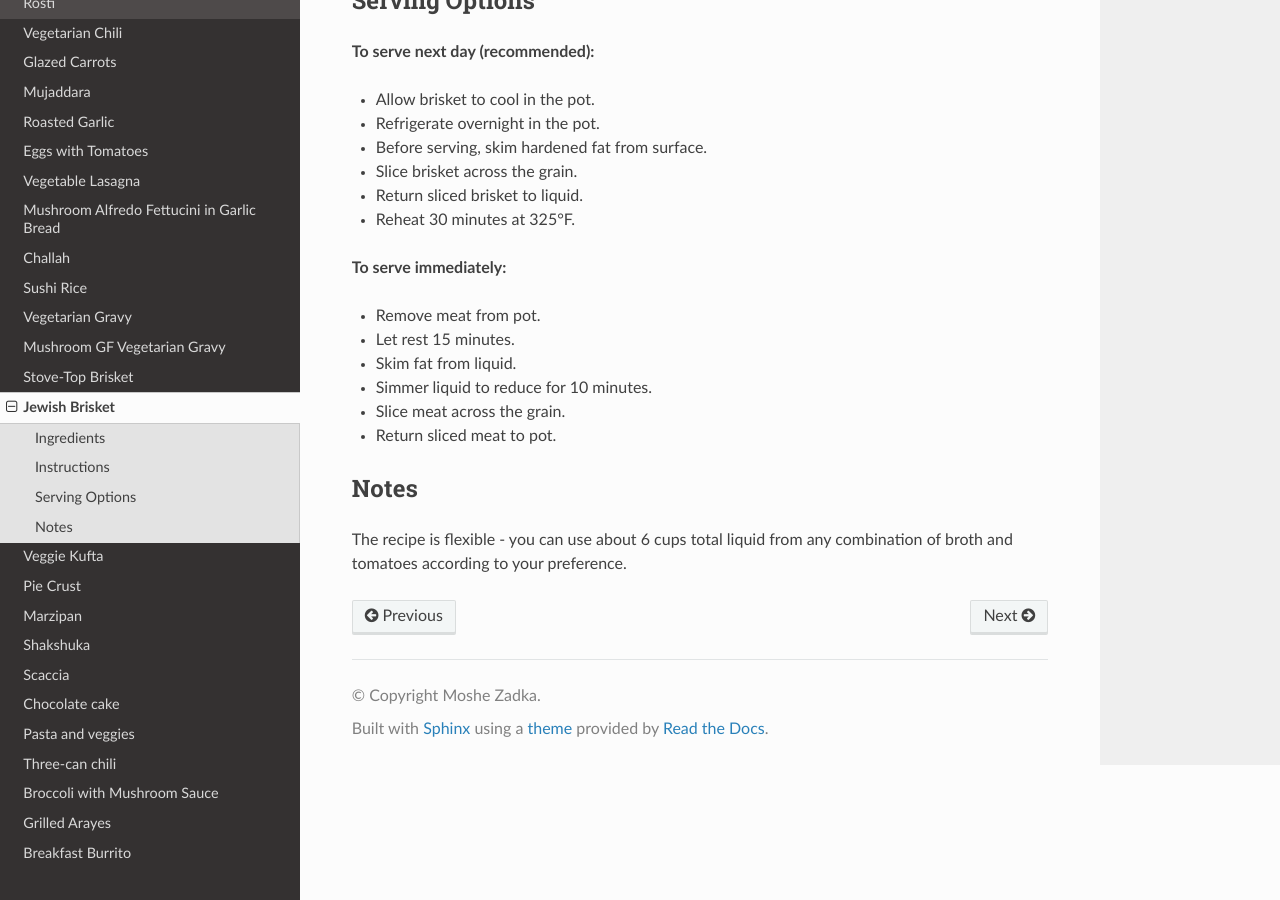
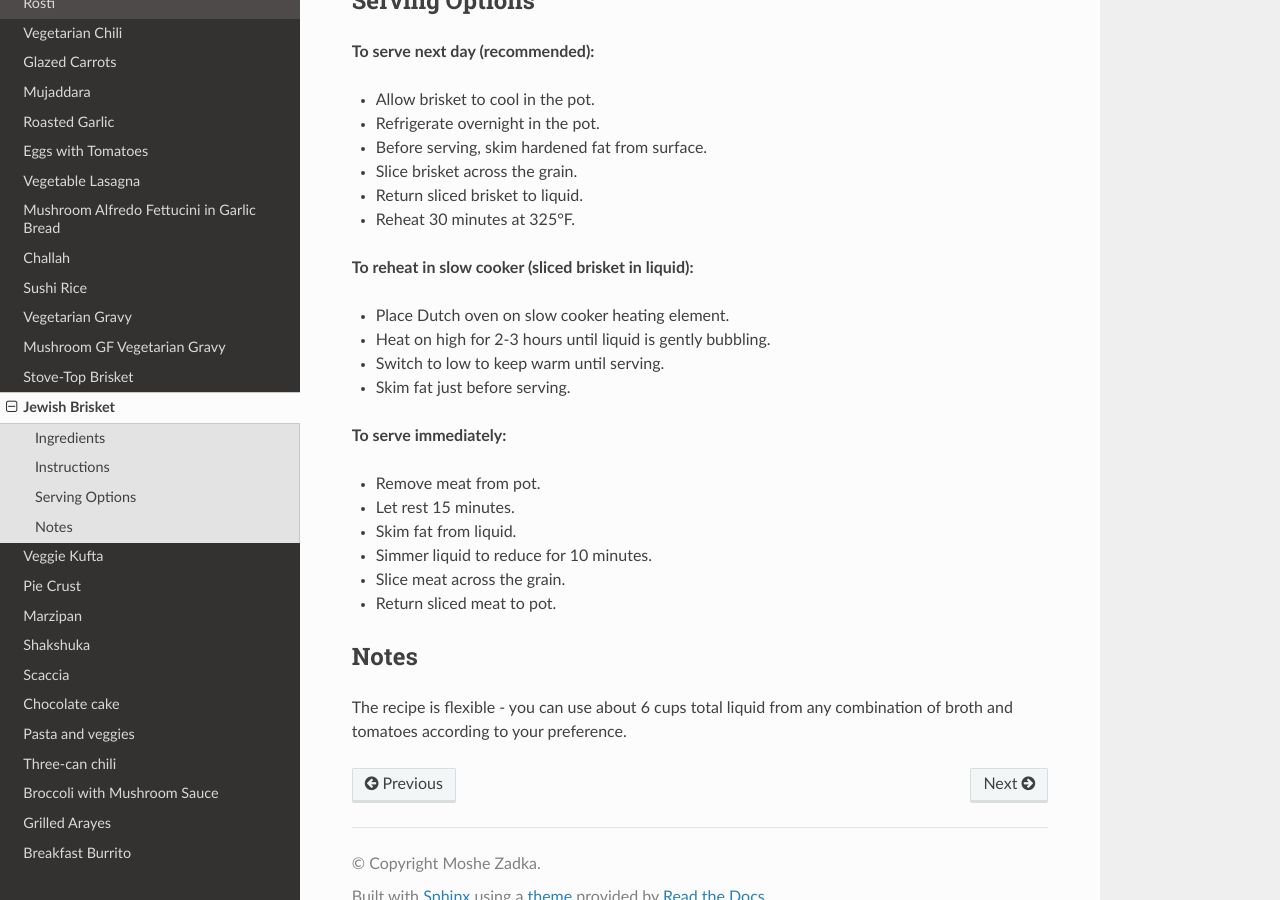
Before and after one commit to moshez/recipes, a Sphinx documentation site: the page built from doc/jewish-brisket.rst, in a window 1280 px wide and 900 px high, scrolled down 984 px. Built offline with Sphinx 7.4.7 and the Read the Docs theme 3.1.0, drawn with Linux system fonts in a browser that asks for light colours.

Commit message:
Add slow cooker reheating instructions to Jewish brisket recipe

```diff
--- a/doc/jewish-brisket.rst
+++ b/doc/jewish-brisket.rst
@@ -48,6 +48,13 @@ Serving Options
 * Return sliced brisket to liquid.
 * Reheat 30 minutes at 325°F.
 
+**To reheat in slow cooker (sliced brisket in liquid):**
+
+* Place Dutch oven on slow cooker heating element.
+* Heat on high for 2-3 hours until liquid is gently bubbling.
+* Switch to low to keep warm until serving.
+* Skim fat just before serving.
+
 **To serve immediately:**
 
 * Remove meat from pot.
```
